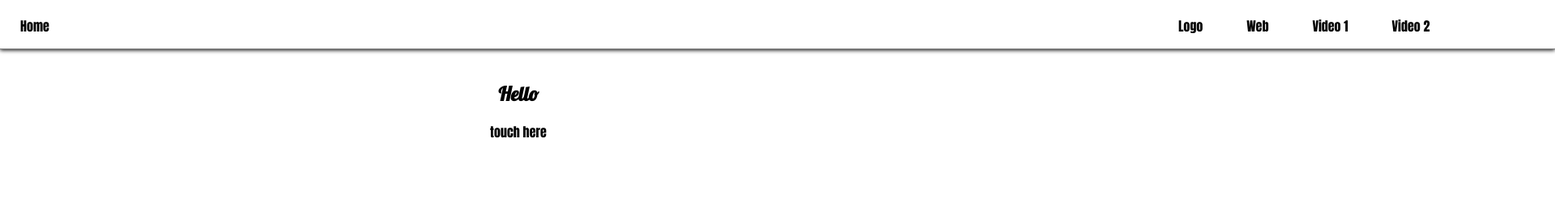
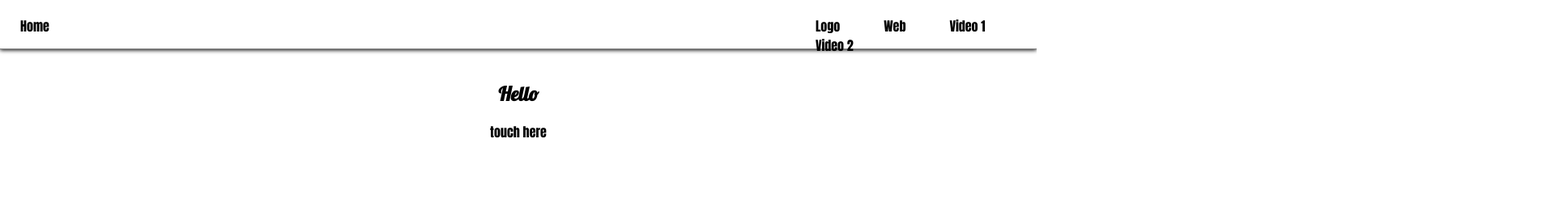
Before and after one commit to son-coding/son-geun-jin, a plain HTML site: page index.html in a window 1280 px wide. Shown: the whole page at 81% size, 1920 px wide, since content can reach past the window. Drawn offline with Linux system fonts and the light colour scheme.

Commit message:
Update header.css

```diff
--- a/css/header.css
+++ b/css/header.css
@@ -9,7 +9,7 @@ header{
   border-bottom: 1px solid gray;
   position: sticky;
   top:0;
-  width:1920px;
+  min-width:500px;
   height: 40px;
   padding-top: 20px;
 
```
